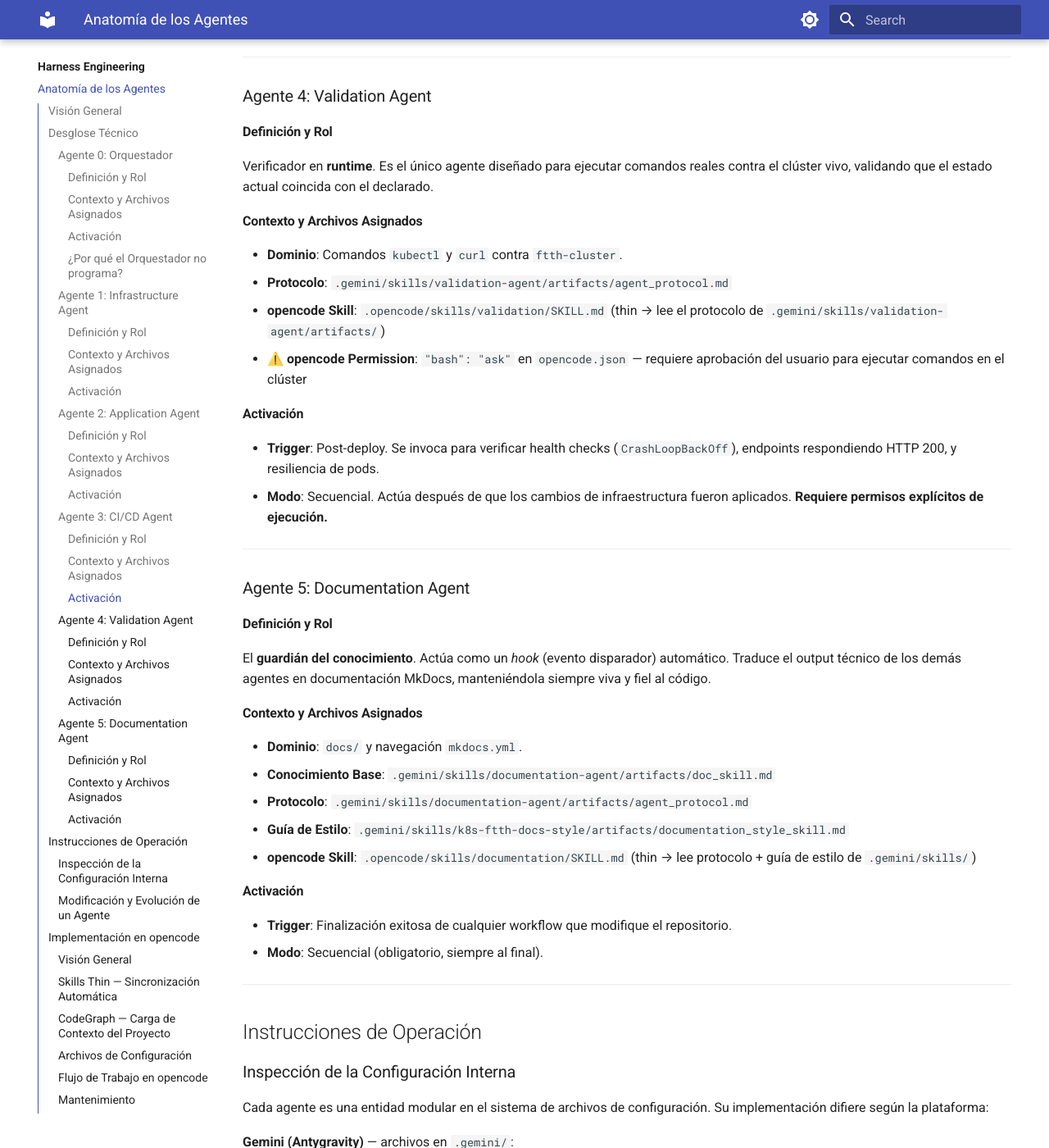
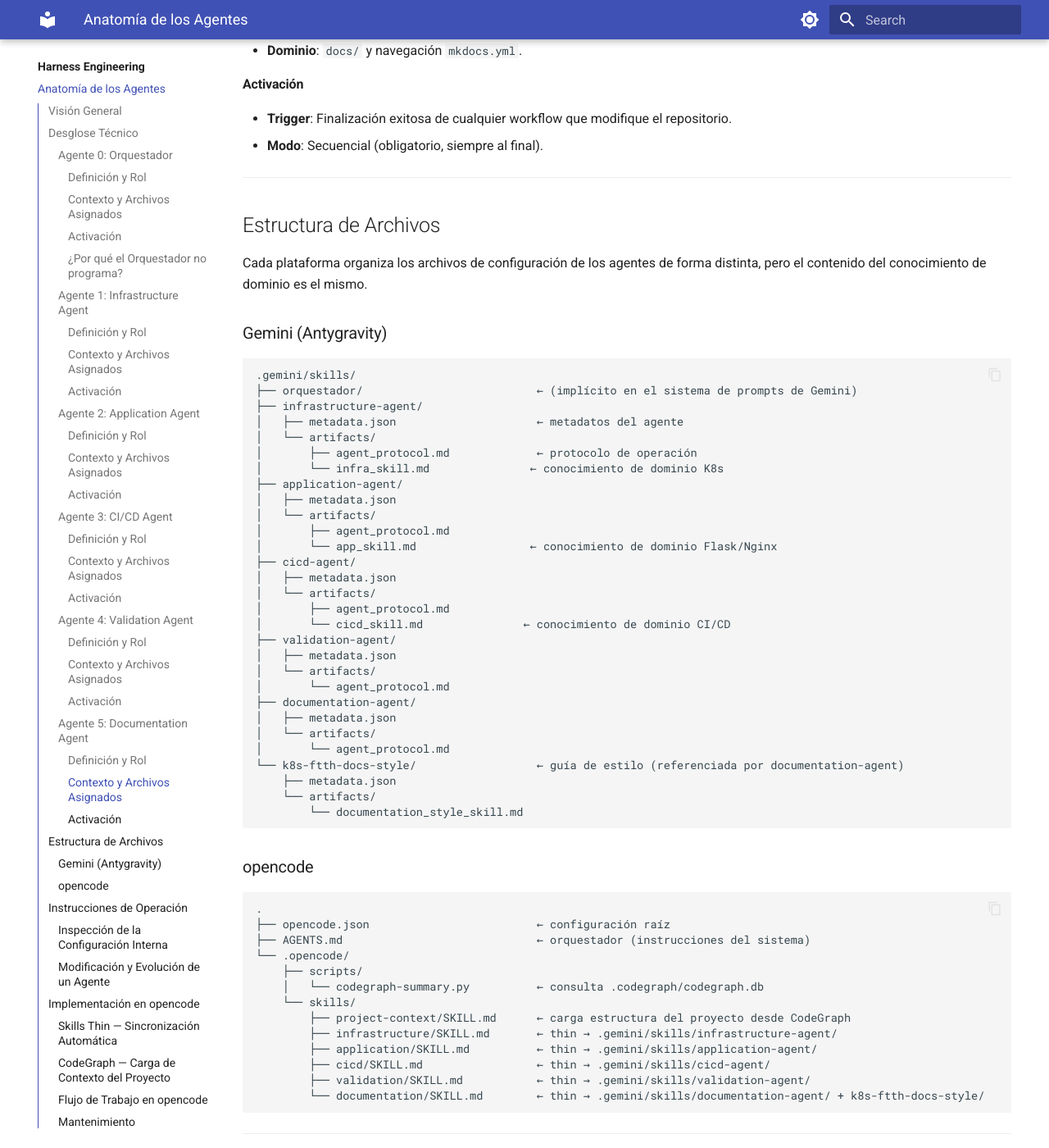
Before and after one commit to LabordaSebastian/proyecto-k8s-ftth, an MkDocs documentation site: the page built from docs/harness-engineering/agents.md, in a window 1280 px wide and 1400 px high, scrolled down 3008 px. Shown: the whole window at 82% size. Built offline with MkDocs 1.6.1 and Material for MkDocs 9.7.7, drawn with Linux system fonts in a browser that asks for light colours; some of the changed text lies outside the part shown.

Commit message:
docs: reestructura agents.md separando descripción de agentes de implementación en cada plataforma

````diff
--- a/docs/harness-engineering/agents.md
+++ b/docs/harness-engineering/agents.md
@@ -2,19 +2,14 @@
 
 ## Visión General
 
-Esta página desglosa la definición interna, rol, contexto asignado y protocolos de activación de cada uno de los agentes que componen la arquitectura de Harness Engineering del proyecto. Cada agente tiene un diseño interno (`metadata.json`, `agent_protocol.md` y `knowledge_base.md`) que asegura su bounded context.
+El sistema Harness Engineering del proyecto está compuesto por 6 agentes especializados, cada uno con un contexto acotado y un protocolo de comunicación claro. Estos agentes están implementados para dos plataformas:
 
-| Recurso | Nombre | Propósito |
+| Plataforma | Configuración | Formato |
 |---|---|---|
-| `Agente` | `Orquestador` | Coordina a los subagentes (Punto de entrada). |
-| `Agente` | `Infrastructure` | Especialista en recursos declarativos K8s. |
-| `Agente` | `Application` | Especialista en código fuente (Python, Nginx). |
-| `Agente` | `CI/CD` | Especialista en automatización y scripts de ciclo de vida. |
-| `Agente` | `Validation` | Tester en runtime contra el clúster vivo. |
-| `Agente` | `Documentation` | Hook de actualización de documentación MkDocs. |
+| **Antygravity** (Gemini) | `.gemini/skills/` | `metadata.json` + `agent_protocol.md` + `*_skill.md` |
+| **opencode** | `.opencode/skills/` + `AGENTS.md` + `opencode.json` | `SKILL.md` (thin → referencia a `.gemini/skills/`) |
 
-!!! info "Implementación dual"
-    Cada agente está implementado para dos plataformas: **Gemini** (Antygravity) via `.gemini/skills/` y **opencode** via `.opencode/skills/`. Los skills de opencode son "thin" — su contenido instruye leer los archivos fuente de `.gemini/skills/`, garantizando que el conocimiento de dominio sea siempre el mismo sin importar la plataforma.
+Independientemente de la plataforma, los agentes son los mismos, tienen el mismo rol y siguen el mismo flujo de trabajo.
 
 ---
 
@@ -28,7 +23,6 @@
 #### Contexto y Archivos Asignados
 - **Dominio**: Repositorio completo (visión de alto nivel estructural).
 - **Archivos clave**: `README.md`, `mkdocs.yml`, y el mapa del repo `.codegraph.db`.
-- **opencode (Orquestador)**: `AGENTS.md` (instrucciones del sistema) + `opencode.json` (config raíz)
 
 #### Activación
 - **Trigger**: Siempre activo al recibir un mensaje del usuario.
@@ -46,9 +40,6 @@
 
 #### Contexto y Archivos Asignados
 - **Dominio**: `k8s/` y la configuración de Kind (`kind-config.yaml`).
-- **Conocimiento Base**: `.gemini/skills/infrastructure-agent/artifacts/infra_skill.md`
-- **Protocolo**: `.gemini/skills/infrastructure-agent/artifacts/agent_protocol.md`
-- **opencode Skill**: `.opencode/skills/infrastructure/SKILL.md` (thin → lee los archivos de `.gemini/skills/infrastructure-agent/artifacts/`)
 
 #### Activación
 - **Trigger**: "Necesito un nuevo microservicio", "Faltan limits de CPU", "Exponer un puerto".
@@ -63,9 +54,6 @@
 
 #### Contexto y Archivos Asignados
 - **Dominio**: `src/`
-- **Conocimiento Base**: `.gemini/skills/application-agent/artifacts/app_skill.md`
-- **Protocolo**: `.gemini/skills/application-agent/artifacts/agent_protocol.md`
-- **opencode Skill**: `.opencode/skills/application/SKILL.md` (thin → lee los archivos de `.gemini/skills/application-agent/artifacts/`)
 
 #### Activación
 - **Trigger**: "Agregar endpoint `/health`", "Actualizar la librería de Redis", "Mejorar las capas del Dockerfile".
@@ -80,9 +68,6 @@
 
 #### Contexto y Archivos Asignados
 - **Dominio**: `.github/workflows/` y el script de bootstrap `manage-env.sh`.
-- **Conocimiento Base**: `.gemini/skills/cicd-agent/artifacts/cicd_skill.md`
-- **Protocolo**: `.gemini/skills/cicd-agent/artifacts/agent_protocol.md`
-- **opencode Skill**: `.opencode/skills/cicd/SKILL.md` (thin → lee los archivos de `.gemini/skills/cicd-agent/artifacts/`)
 
 #### Activación
 - **Trigger**: "El pipeline de build falla", "Agregar el microservicio nuevo a manage-env.sh".
@@ -97,9 +82,6 @@
 
 #### Contexto y Archivos Asignados
 - **Dominio**: Comandos `kubectl` y `curl` contra `ftth-cluster`.
-- **Protocolo**: `.gemini/skills/validation-agent/artifacts/agent_protocol.md`
-- **opencode Skill**: `.opencode/skills/validation/SKILL.md` (thin → lee el protocolo de `.gemini/skills/validation-agent/artifacts/`)
-- **⚠️ opencode Permission**: `"bash": "ask"` en `opencode.json` — requiere aprobación del usuario para ejecutar comandos en el clúster
 
 #### Activación
 - **Trigger**: Post-deploy. Se invoca para verificar health checks (`CrashLoopBackOff`), endpoints respondiendo HTTP 200, y resiliencia de pods.
@@ -114,10 +96,6 @@
 
 #### Contexto y Archivos Asignados
 - **Dominio**: `docs/` y navegación `mkdocs.yml`.
-- **Conocimiento Base**: `.gemini/skills/documentation-agent/artifacts/doc_skill.md`
-- **Protocolo**: `.gemini/skills/documentation-agent/artifacts/agent_protocol.md`
-- **Guía de Estilo**: `.gemini/skills/k8s-ftth-docs-style/artifacts/documentation_style_skill.md`
-- **opencode Skill**: `.opencode/skills/documentation/SKILL.md` (thin → lee protocolo + guía de estilo de `.gemini/skills/`)
 
 #### Activación
 - **Trigger**: Finalización exitosa de cualquier workflow que modifique el repositorio.
@@ -125,38 +103,94 @@
 
 ---
 
+## Estructura de Archivos
+
+Cada plataforma organiza los archivos de configuración de los agentes de forma distinta, pero el contenido del conocimiento de dominio es el mismo.
+
+### Gemini (Antygravity)
+
+```
+.gemini/skills/
+├── orquestador/                          ← (implícito en el sistema de prompts de Gemini)
+├── infrastructure-agent/
+│   ├── metadata.json                     ← metadatos del agente
+│   └── artifacts/
+│       ├── agent_protocol.md             ← protocolo de operación
+│       └── infra_skill.md               ← conocimiento de dominio K8s
+├── application-agent/
+│   ├── metadata.json
+│   └── artifacts/
+│       ├── agent_protocol.md
+│       └── app_skill.md                 ← conocimiento de dominio Flask/Nginx
+├── cicd-agent/
+│   ├── metadata.json
+│   └── artifacts/
+│       ├── agent_protocol.md
+│       └── cicd_skill.md               ← conocimiento de dominio CI/CD
+├── validation-agent/
+│   ├── metadata.json
+│   └── artifacts/
+│       └── agent_protocol.md
+├── documentation-agent/
+│   ├── metadata.json
+│   └── artifacts/
+│       └── agent_protocol.md
+└── k8s-ftth-docs-style/                  ← guía de estilo (referenciada por documentation-agent)
+    ├── metadata.json
+    └── artifacts/
+        └── documentation_style_skill.md
+```
+
+### opencode
+
+```
+.
+├── opencode.json                         ← configuración raíz
+├── AGENTS.md                             ← orquestador (instrucciones del sistema)
+└── .opencode/
+    ├── scripts/
+    │   └── codegraph-summary.py          ← consulta .codegraph/codegraph.db
+    └── skills/
+        ├── project-context/SKILL.md      ← carga estructura del proyecto desde CodeGraph
+        ├── infrastructure/SKILL.md       ← thin → .gemini/skills/infrastructure-agent/
+        ├── application/SKILL.md          ← thin → .gemini/skills/application-agent/
+        ├── cicd/SKILL.md                 ← thin → .gemini/skills/cicd-agent/
+        ├── validation/SKILL.md           ← thin → .gemini/skills/validation-agent/
+        └── documentation/SKILL.md        ← thin → .gemini/skills/documentation-agent/ + k8s-ftth-docs-style/
+```
+
+---
+
 ## Instrucciones de Operación
 
 ### Inspección de la Configuración Interna
 
-Cada agente es una entidad modular en el sistema de archivos de configuración. Su implementación difiere según la plataforma:
-
-**Gemini (Antygravity)** — archivos en `.gemini/`:
+**Gemini (Antygravity):**
 ```bash
 # Ver metadatos del Application Agent
 cat .gemini/skills/application-agent/metadata.json
 
-# Ver metadatos del Validation Agent
-cat .gemini/skills/validation-agent/metadata.json
+# Ver conocimiento de dominio del Infrastructure Agent
+cat .gemini/skills/infrastructure-agent/artifacts/infra_skill.md
 ```
 
-**opencode** — archivos en `.opencode/`:
+**opencode:**
 ```bash
-# Ver el skill de infraestructura (thin → apunta a .gemini/)
-cat .opencode/skills/infrastructure/SKILL.md
-
 # Ver el orquestador (instrucciones del sistema)
 cat AGENTS.md
 
-# Ver la configuración raíz de opencode
+# Ver la configuración raíz
 cat opencode.json
+
+# Ver un skill thin (ej: infrastructure)
+cat .opencode/skills/infrastructure/SKILL.md
 ```
 
 ### Modificación y Evolución de un Agente
 
-Para alterar o mejorar el comportamiento de un agente, no necesitas "reprogramarlo" con código, ya que operan basados en prompts estructurales. Debes ajustar sus archivos de definición:
+Para alterar o mejorar el comportamiento de un agente, debes ajustar sus archivos de definición:
 
-1. **Si quieres que aprenda una nueva convención técnica** (ej. cómo escribir un StatefulSet): Edita su archivo `[agente]_skill.md`.
+1. **Si quieres que aprenda una nueva convención técnica** (ej. cómo escribir un StatefulSet): Edita su archivo `*_skill.md` (Gemini) → opencode lo toma automáticamente.
 2. **Si quieres que se active bajo nuevas condiciones** (ej. que responda a comandos de Terraform): Edita su archivo `agent_protocol.md`.
 
 !!! warning "Restricción de Contexto"
@@ -165,19 +199,6 @@
 ---
 
 ## Implementación en opencode
-
-### Visión General
-
-Los mismos agentes de Harness Engineering están configurados para **opencode**, permitiendo trabajar con el mismo paradigma cuando se usa opencode como alternativa a Antygravity. La arquitectura es idéntica: el Orquestador recibe el pedido, determina el dominio, carga el skill, delega a un sub-agente vía `task()`, y consolida el resultado.
-
-| Componente | En Gemini (Antygravity) | En opencode |
-|---|---|---|
-| **Orquestador** | `AGENTS.md` + sistema de prompts de Gemini | `AGENTS.md` (instrucciones del sistema) + `opencode.json` |
-| **Infrastructure Agent** | `.gemini/skills/infrastructure-agent/` | `.opencode/skills/infrastructure/SKILL.md` (thin) |
-| **Application Agent** | `.gemini/skills/application-agent/` | `.opencode/skills/application/SKILL.md` (thin) |
-| **CI/CD Agent** | `.gemini/skills/cicd-agent/` | `.opencode/skills/cicd/SKILL.md` (thin) |
-| **Validation Agent** | `.gemini/skills/validation-agent/` | `.opencode/skills/validation/SKILL.md` (thin) |
-| **Documentation Agent** | `.gemini/skills/documentation-agent/` | `.opencode/skills/documentation/SKILL.md` (thin) |
 
 ### Skills Thin — Sincronización Automática
 
@@ -202,15 +223,6 @@
 
 Esto consulta `.codegraph/codegraph.db` (SQLite) y devuelve la estructura indexada del proyecto (archivos, nodos, relaciones). Reemplaza la exploración manual de directorios, ahorrando tokens.
 
-### Archivos de Configuración
-
-| Archivo | Propósito |
-|---|---|
-| `opencode.json` | Config raíz: activa `AGENTS.md`, registra skills, permisos (`bash: ask`) |
-| `AGENTS.md` | Define el Orquestador: reglas, ruteo por dominio, workflow de delegación |
-| `.opencode/scripts/codegraph-summary.py` | Script que consulta `.codegraph/codegraph.db` |
-| `.opencode/skills/<dominio>/SKILL.md` | Skills thin que referencian `.gemini/skills/<agente>/artifacts/` |
-
 ### Flujo de Trabajo en opencode
 
 ```
````
Also changed, not shown: other parts of docs/harness-engineering/agents.md (+1 -1 lines).
